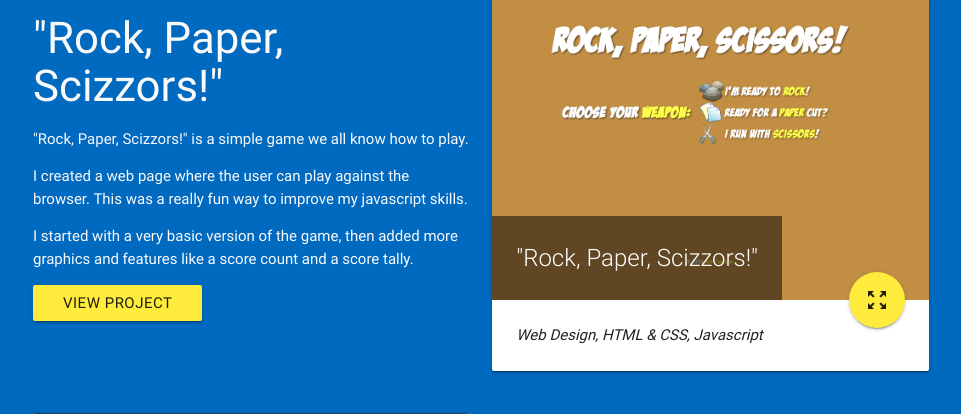
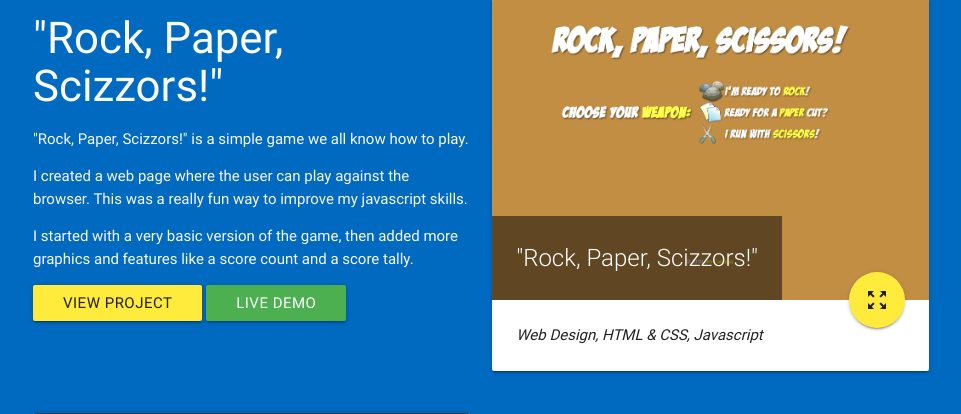
Before and after one commit to Jimfarrugia/jimfarrugia.github.io, a PHP site: page / in a window 1280 px wide. Shown: the part 1526-1940 px from the top of the page, without its empty margins (159-1120 px from the left). Run offline with PHP 8.4, Linux system fonts and the light colour scheme; some libraries are stand-ins or nearby versions.

Commit message:
Added RPS demos, buttons to project modal and dropdown to blurb.  Still need to link dropdown buttons.

```diff
--- a/index.html
+++ b/index.html
@@ -208,13 +208,26 @@
                 I started with a very basic version of the game, then added more
                 graphics and features like a score count and a score tally.
               </p>
-              <p>
-                <a
-                  href="#rps"
-                  class="btn waves-effect waves-light modal-trigger"
-                  >View Project</a
-                >
-              </p>
+              <a href="#rps" class="btn waves-effect waves-light modal-trigger"
+                >View Project</a
+              >
+              <ul id="rps-menu" class="dropdown-content">
+                <li class="green">
+                  <a href="#!" class="white-text">Version 1</a>
+                </li>
+                <li class="green">
+                  <a href="#!" class="white-text">Version 2</a>
+                </li>
+                <li class="green">
+                  <a href="#!" class="white-text">Version 3</a>
+                </li>
+              </ul>
+              <a
+                class="dropdown-trigger btn green white-text"
+                href="#"
+                data-activates="rps-menu"
+                >Live Demo</a
+              >
             </div>
           </div>
           <div class="col m6">
@@ -545,7 +558,6 @@
             I started with a very basic version of the game, then added more
             graphics and features like a score count and a score tally.
           </p>
-
           <img
             src="img/gallery/rps/rps-ver1.png"
             alt="Rock Paper Scizzors version 1"
@@ -554,7 +566,7 @@
           <a
             href="/demos/rps/ver1/"
             class="btn green white-text waves-effect waves-light modal-trigger"
-            >Live Demo</a
+            >Demo: Version 1</a
           >
           <hr />
           <img
@@ -565,7 +577,7 @@
           <a
             href="/demos/rps/ver2/"
             class="btn green white-text waves-effect waves-light modal-trigger"
-            >Live Demo</a
+            >Demo: Version 2</a
           >
           <hr />
           <img
@@ -576,7 +588,7 @@
           <a
             href="/demos/rps/ver3/"
             class="btn green white-text waves-effect waves-light modal-trigger"
-            >Live Demo</a
+            >Demo: Version 3</a
           >
         </div>
         <div class="modal-footer"></div>
@@ -676,6 +688,9 @@
         // Init Modal
         $(".modal").modal();
 
+        // Init Dropdown
+        $(".dropdown-trigger").dropdown();
+
         // Scrollfire
         const options = [
           {
--- a/scss/main.scss
+++ b/scss/main.scss
@@ -26,7 +26,13 @@ body {
 .btn i {
   color: $off-black;
 }
+.dropdown-content li {
+  text-align: center;
 
+  a:hover {
+    background: #43a047;
+  }
+}
 // mobile nav
 nav .button-collapse {
   background: $secondary-color;
```
Also changed, not shown: css/main.css, 1 other file.
